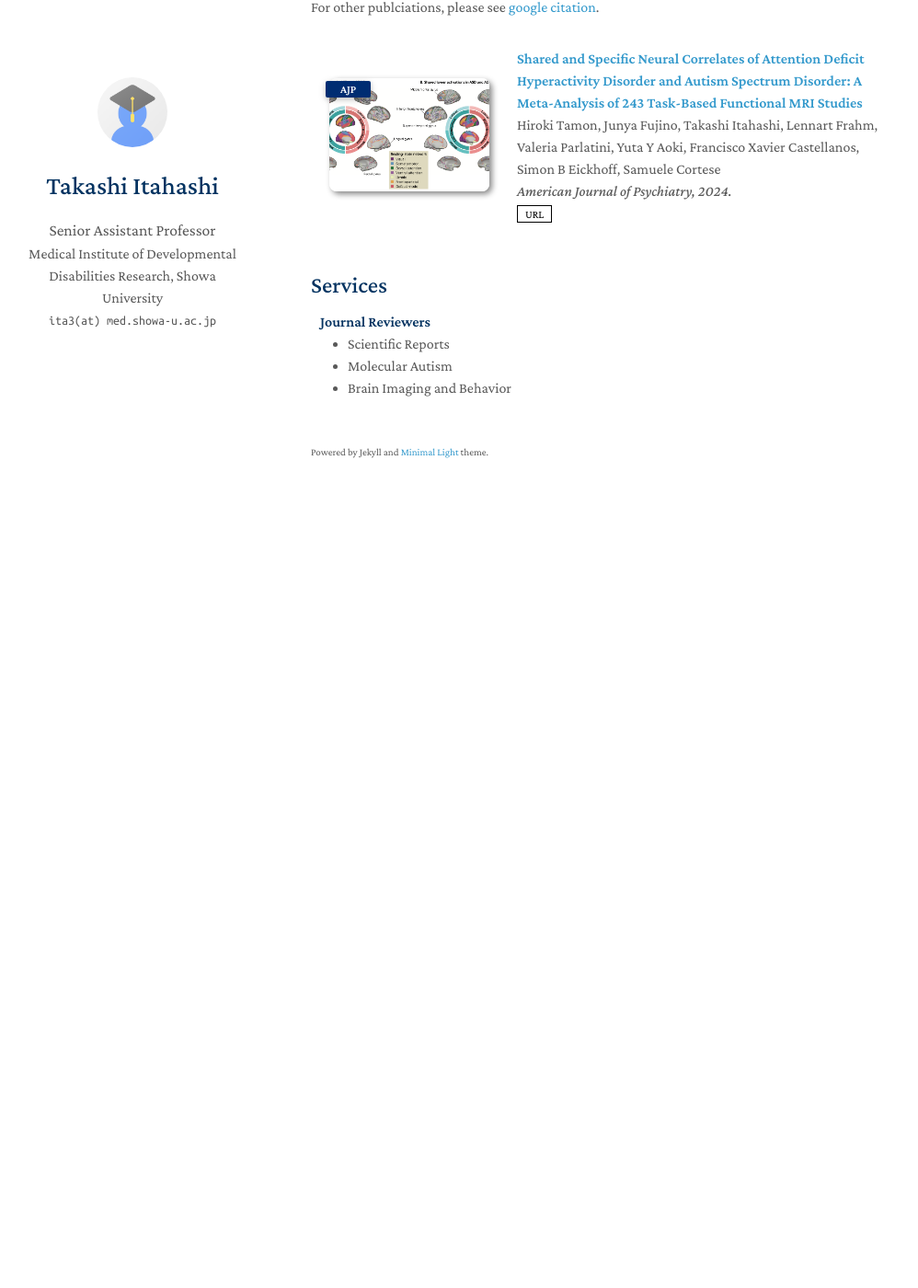
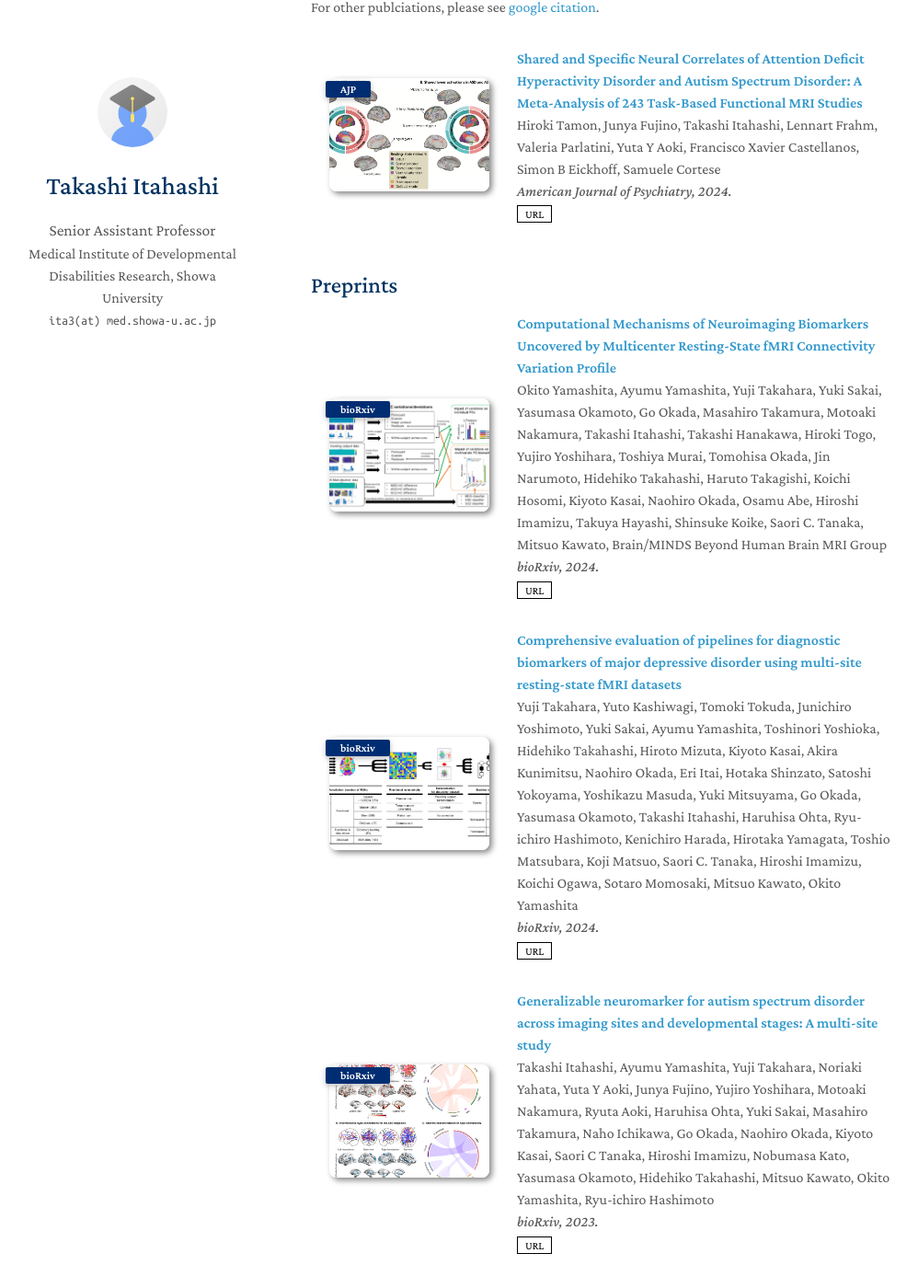
Before and after one commit to italab03/italab03.github.io, a Jekyll site: the page built from index.md, in a window 1280 px wide and 1400 px high, scrolled down 483 px. Shown: the whole window at 92% size, without its empty margins (132-1130 px from the left). Built offline with Jekyll 4.4.1, drawn with Linux system fonts in a browser that asks for light colours; nearby versions of some CDN libraries; a style sheet for code colours, icons or effects is not loaded; our own code applies the rules of GitHub Pages for plain Markdown files; before the commit the page ends 1055 px from its top, so only the background shows below that.

Commit message:
Add files via upload

```diff
--- /dev/null
+++ b/_data/preprints.yml
@@ -0,0 +1,31 @@
+main:
+
+  - title: "Computational Mechanisms of Neuroimaging Biomarkers Uncovered by Multicenter Resting-State fMRI Connectivity Variation Profile"
+    authors: Okito Yamashita, Ayumu Yamashita, Yuji Takahara, Yuki Sakai, Yasumasa Okamoto, Go Okada, Masahiro Takamura, Motoaki Nakamura, Takashi Itahashi, Takashi Hanakawa, Hiroki Togo, Yujiro Yoshihara, Toshiya Murai, Tomohisa Okada, Jin Narumoto, Hidehiko Takahashi, Haruto Takagishi, Koichi Hosomi, Kiyoto Kasai, Naohiro Okada, Osamu Abe, Hiroshi Imamizu, Takuya Hayashi, Shinsuke Koike, Saori C. Tanaka, Mitsuo Kawato, Brain/MINDS Beyond Human Brain MRI Group
+    conference_short: bioRxiv
+    conference: bioRxiv, 2024.
+    pdf: https://www.biorxiv.org/content/10.1101/2024.04.01.587535v1.abstract
+    code:
+    bibtex:
+    image: ./assets/img/yamashita_o_bioRxiv_2024.png
+    notes:
+
+  - title: "Comprehensive evaluation of pipelines for diagnostic biomarkers of major depressive disorder using multi-site resting-state fMRI datasets"
+    authors: Yuji Takahara, Yuto Kashiwagi, Tomoki Tokuda, Junichiro Yoshimoto, Yuki Sakai, Ayumu Yamashita, Toshinori Yoshioka, Hidehiko Takahashi, Hiroto Mizuta, Kiyoto Kasai, Akira Kunimitsu, Naohiro Okada, Eri Itai, Hotaka Shinzato, Satoshi Yokoyama, Yoshikazu Masuda, Yuki Mitsuyama, Go Okada, Yasumasa Okamoto, Takashi Itahashi, Haruhisa Ohta, Ryu-ichiro Hashimoto, Kenichiro Harada, Hirotaka Yamagata, Toshio Matsubara, Koji Matsuo, Saori C. Tanaka, Hiroshi Imamizu, Koichi Ogawa, Sotaro Momosaki, Mitsuo Kawato, Okito Yamashita
+    conference_short: bioRxiv
+    conference: bioRxiv, 2024.
+    pdf: https://www.biorxiv.org/content/10.1101/2024.03.17.584538v1.abstract
+    code:
+    bibtex:
+    image: ./assets/img/takahara_bioRxiv_2024.png
+    notes:
+
+  - title: "Generalizable neuromarker for autism spectrum disorder across imaging sites and developmental stages: A multi-site study"
+    authors: Takashi Itahashi, Ayumu Yamashita, Yuji Takahara, Noriaki Yahata, Yuta Y Aoki, Junya Fujino, Yujiro Yoshihara, Motoaki Nakamura, Ryuta Aoki, Haruhisa Ohta, Yuki Sakai, Masahiro Takamura, Naho Ichikawa, Go Okada, Naohiro Okada, Kiyoto Kasai, Saori C Tanaka, Hiroshi Imamizu, Nobumasa Kato, Yasumasa Okamoto, Hidehiko Takahashi, Mitsuo Kawato, Okito Yamashita, Ryu-ichiro Hashimoto
+    conference_short: bioRxiv
+    conference: bioRxiv, 2023.
+    pdf: https://www.biorxiv.org/content/10.1101/2023.03.26.534053v1
+    code:
+    bibtex:
+    image: ./assets/img/itahashi_bioRxiv_2023.png
+    notes:
--- /dev/null
+++ b/_includes/preprints.md
@@ -0,0 +1,51 @@
+<h2 id="publications" style="margin: 2px 0px -15px;">Preprints</h2>
+<div class="publications">
+<ol class="bibliography">
+
+{% for link in site.data.preprints.main %}
+
+<li>
+<div class="pub-row">
+  <div class="col-sm-3 abbr" style="position: relative;padding-right: 15px;padding-left: 15px;">
+    {% if link.image %}
+    <img src="{{ link.image }}" class="teaser img-fluid z-depth-1" style="width=100;height=40%">
+    {% endif %}
+    {% if link.conference_short %}
+    <abbr class="badge">{{ link.conference_short }}</abbr>
+    {% endif %}
+  </div>
+  <div class="col-sm-9" style="position: relative;padding-right: 15px;padding-left: 20px;">
+      <div class="title"><a href="{{ link.pdf }}">{{ link.title }}</a></div>
+      <div class="author">{{ link.authors }}</div>
+      <div class="periodical"><em>{{ link.conference }}</em>
+      </div>
+    <div class="links">
+      {% if link.pdf %}
+      <a href="{{ link.pdf }}" class="btn btn-sm z-depth-0" role="button" target="_blank" style="font-size:12px;">URL</a>
+      {% endif %}
+      {% if link.code %}
+      <a href="{{ link.code }}" class="btn btn-sm z-depth-0" role="button" target="_blank" style="font-size:12px;">Code</a>
+      {% endif %}
+      {% if link.page %}
+      <a href="{{ link.page }}" class="btn btn-sm z-depth-0" role="button" target="_blank" style="font-size:12px;">Project Page</a>
+      {% endif %}
+      {% if link.bibtex %}
+      <a href="{{ link.bibtex }}" class="btn btn-sm z-depth-0" role="button" target="_blank" style="font-size:12px;">BibTex</a>
+      {% endif %}
+      {% if link.notes %}
+      <strong> <i style="color:#e74d3c">{{ link.notes }}</i></strong>
+      {% endif %}
+      {% if link.others %}
+      {{ link.others }}
+      {% endif %}
+    </div>
+  </div>
+</div>
+</li>
+
+<br>
+
+{% endfor %}
+
+</ol>
+</div>
--- a/index.md
+++ b/index.md
@@ -24,4 +24,7 @@ If you have any questions, please feel free to contact me.
 {% include_relative _includes/publications.md %}
 
 
+{% include_relative _includes/preprints.md %}
+
+
 {% include_relative _includes/services.md %}
```
Also changed, not shown: assets/img/avatar.jpeg (added), assets/img/itahashi_bioRxiv_2023.png (added), assets/img/takahara_bioRxiv_2024.png (added), assets/img/yamashita_o_bioRxiv_2024.png (added).
